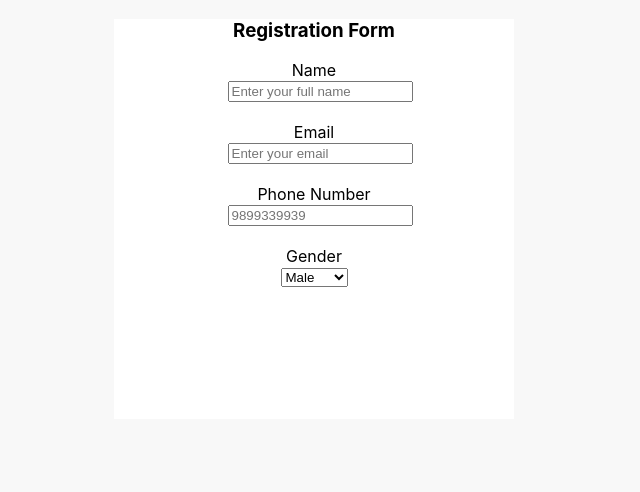
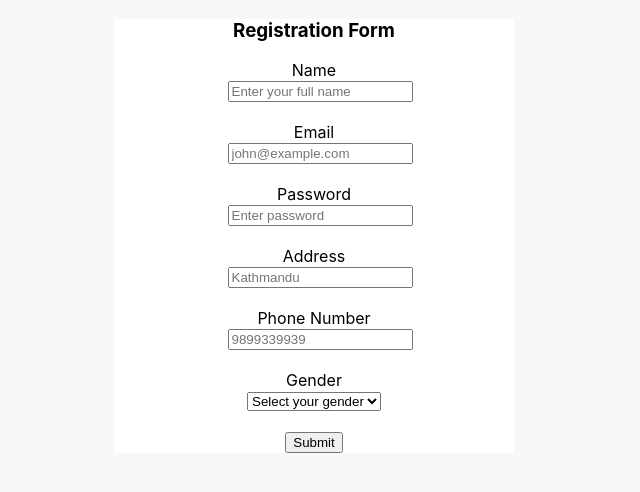
Before and after one commit to ashutoshbhandari5/Form-Component, a React (Create React App) app: page / in a window 1280 px wide. Shown: the top 492 px of the page, without its empty margins (326-966 px from the left). Built offline with nearby package versions, Linux system fonts and the light colour scheme.

Commit message:
added input validation

```diff
--- a/src/App.css
+++ b/src/App.css
@@ -16,6 +16,13 @@
   margin-left: 12px;
 }
 
+.error-message {
+  font-size: 12px;
+
+  display: block;
+  color: red;
+}
+
 select {
   margin-bottom: 20px;
 }
--- a/src/component/common/Field.js
+++ b/src/component/common/Field.js
@@ -2,19 +2,22 @@ import React from "react";
 import Input from "./fields/Input";
 import Select from "./fields/Select";
 
-const Field = ({ fields }) => {
-  const { type, id, label, placeholder, value, options } = fields;
+const Field = ({ fields, handleChange, values, errors }) => {
+  const { type, id, label, placeholder, options } = fields;
 
   const renderComponent = () => {
     switch (type) {
       case "text":
+      case "password":
         return (
           <Input
+            errors={errors}
             type={type}
             placeholder={placeholder}
             id={id}
             label={label}
-            value={value}
+            value={values["id"]}
+            handleChange={handleChange}
           />
         );
 
@@ -24,7 +27,9 @@ const Field = ({ fields }) => {
             id={id}
             label={label}
             options={options}
+            value={values["id"]}
             placeholder={placeholder}
+            handleChange={handleChange}
           />
         );
 
--- /dev/null
+++ b/src/component/common/fields/ErrorMessage.js
@@ -0,0 +1,7 @@
+import React from "react";
+
+const ErrorMessage = ({ message }) => {
+  return <small className="error-message">{message}</small>;
+};
+
+export default ErrorMessage;
--- a/src/component/common/fields/Input.js
+++ b/src/component/common/fields/Input.js
@@ -1,6 +1,15 @@
 import React from "react";
+import ErrorMessage from "./ErrorMessage";
 
-const Input = ({ id, placeholder, value, type, label }) => {
+const Input = ({
+  id,
+  placeholder,
+  value,
+  type,
+  label,
+  handleChange,
+  errors,
+}) => {
   return (
     <div className="input-field">
       <label className="label" htmlFor={id}>
@@ -8,11 +17,13 @@ const Input = ({ id, placeholder, value, type, label }) => {
       </label>
       <input
         className="input"
+        onChange={(e) => handleChange(e.target.value, id)}
         placeholder={placeholder}
         value={value}
         type={type}
         id={id}
       />
+      {errors[id]?.length > 0 && <ErrorMessage message={errors[id]} />}
     </div>
   );
 };
--- a/src/component/common/fields/Select.js
+++ b/src/component/common/fields/Select.js
@@ -1,12 +1,12 @@
 import React from "react";
 
-const Select = ({ label, id, options }) => {
+const Select = ({ label, id, options, handleChange }) => {
   return (
     <>
       <label htmlFor={id} className="label">
         {label}
       </label>
-      <select id={id}>
+      <select id={id} onChange={(e) => handleChange(e.target.value, id)}>
         {options.map((option, i) => (
           <option value={option.group} key={i}>
             {option.group}
--- a/src/component/formComponent/FormComponent.js
+++ b/src/component/formComponent/FormComponent.js
@@ -1,23 +1,39 @@
 import React, { useEffect, useState } from "react";
 import formSchema from "../../utils/form.json";
 import Field from "../common/Field";
+import useForm from "../../hooks/useForm";
 
 const FormComponent = () => {
   const [formElements, setFormElements] = useState({});
+  const { values, handleChange, errors } = useForm();
 
   useEffect(() => {
     setFormElements(formSchema);
   }, [formElements]);
 
+  const handleSubmit = (event) => {
+    event.preventDefault();
+    console.log(values);
+  };
+
   return (
     <div className="form-component">
       <h3>{formElements.heading}</h3>
-      <form className="registration-form">
+      <form type="submit" className="registration-form">
         {Object.keys(formElements).length === 0
           ? "Form field does not exist"
           : formElements.fields.map((item, i) => (
-              <Field key={i} fields={item} />
+              <Field
+                errors={errors}
+                values={values}
+                handleChange={handleChange}
+                key={i}
+                fields={item}
+              />
             ))}
+        <button onClick={handleSubmit} type="submit">
+          Submit
+        </button>
       </form>
     </div>
   );
--- /dev/null
+++ b/src/hooks/useForm.js
@@ -0,0 +1,100 @@
+import { useState } from "react";
+
+const useForm = () => {
+  const [values, setValues] = useState({
+    name: "",
+    email: "",
+    address: "",
+    password: "",
+    gender: "",
+    phone: "",
+  });
+  const [errors, setError] = useState({});
+
+  const validation = (value, name) => {
+    switch (name) {
+      case "name":
+        if (value.length === 0 || value.length < 4) {
+          setError({
+            errors,
+            [name]: "Name characters must be greater than or equal to 4",
+          });
+        } else {
+          delete errors[name];
+        }
+        break;
+
+      case "password":
+        //example TestMe@123
+        if (
+          !new RegExp(
+            "^(?=.*[a-z])(?=.*[A-Z])(?=.*[0-9])(?=.*[!@#$%^&*])(?=.{8,})"
+          ).test(value)
+        ) {
+          setError({
+            errors,
+            [name]: "Password must be valid",
+          });
+        } else {
+          delete errors[name];
+        }
+        break;
+
+      case "email":
+        //example john@example.com
+        if (
+          !value.match(
+            /^(([^<>()[\]\\.,;:\s@\"]+(\.[^<>()[\]\\.,;:\s@\"]+)*)|(\".+\"))@((\[[0-9]{1,3}\.[0-9]{1,3}\.[0-9]{1,3}\.[0-9]{1,3}\])|(([a-zA-Z\-0-9]+\.)+[a-zA-Z]{2,}))$/
+          )
+        ) {
+          setError({
+            errors,
+            [name]: "Email must be valid",
+          });
+        } else {
+          delete errors[name];
+        }
+        break;
+
+      case "address":
+        if (value.length === 0 || value.length < 5) {
+          setError({
+            errors,
+            [name]: "Address characters must be greater than or equal to 5",
+          });
+        } else {
+          delete errors[name];
+        }
+        break;
+
+      case "phone":
+        if (value.length < 10 || value.length > 10) {
+          setError({
+            errors,
+            [name]: "Contact number must equal to 10",
+          });
+        } else {
+          delete errors[name];
+        }
+        break;
+
+      default:
+        return errors;
+    }
+  };
+
+  const handleChange = (value, name) => {
+    if (value === "Select your gender") {
+      return;
+    }
+    setValues({
+      ...values,
+      [name]: value,
+    });
+    validation(value, name);
+  };
+
+  return { values, handleChange, errors };
+};
+
+export default useForm;
--- a/src/utils/form.json
+++ b/src/utils/form.json
@@ -11,15 +11,21 @@
     {
       "id": "email",
       "label": "Email",
-      "placeholder": "Enter your email",
+      "placeholder": "john@example.com",
       "type": "text"
+    },
+    {
+      "id": "password",
+      "label": "Password",
+      "placeholder": "Enter password",
+      "type": "password"
     },
 
     {
       "id": "address",
       "label": "Address",
       "placeholder": "Kathmandu",
-      "type": "checkbox"
+      "type": "text"
     },
     {
       "id": "phone",
@@ -34,6 +40,9 @@
       "type": "select",
       "options": [
         {
+          "group": "Select your gender"
+        },
+        {
           "group": "Male"
         },
         {
```
